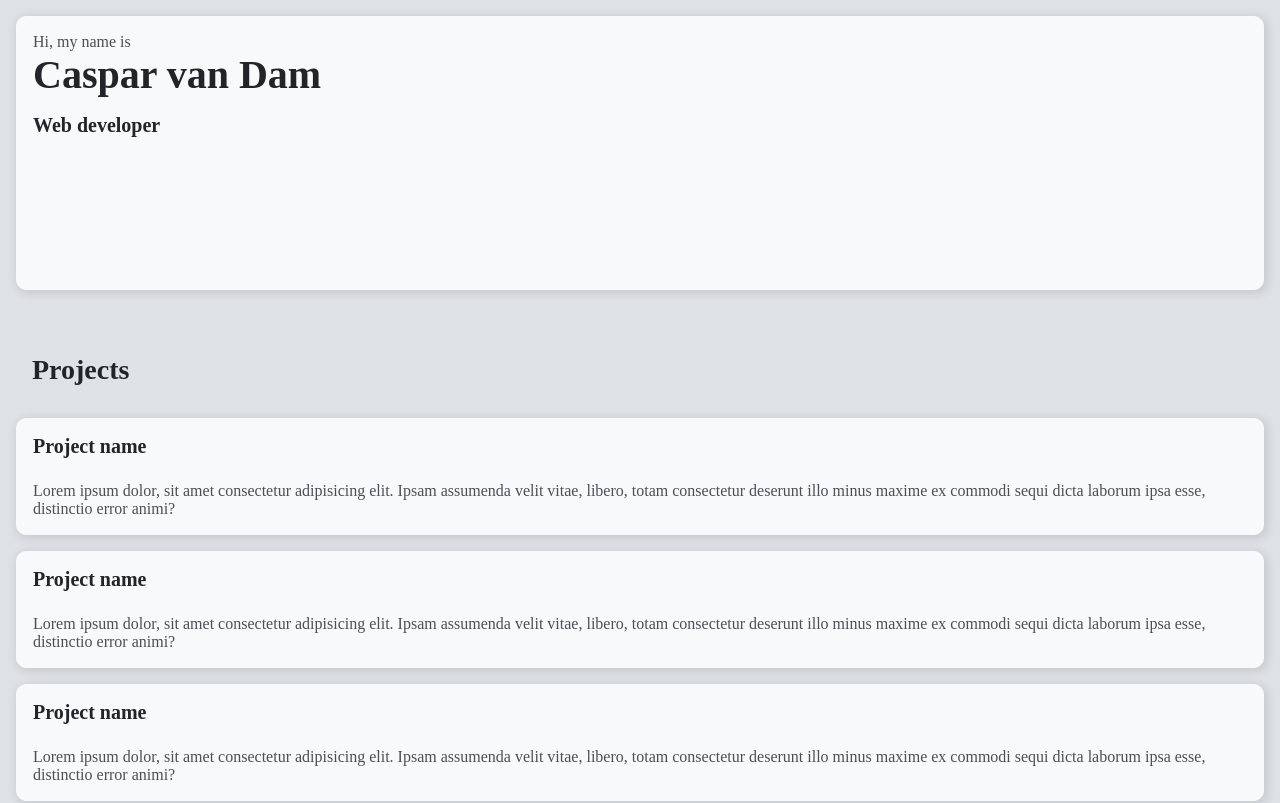
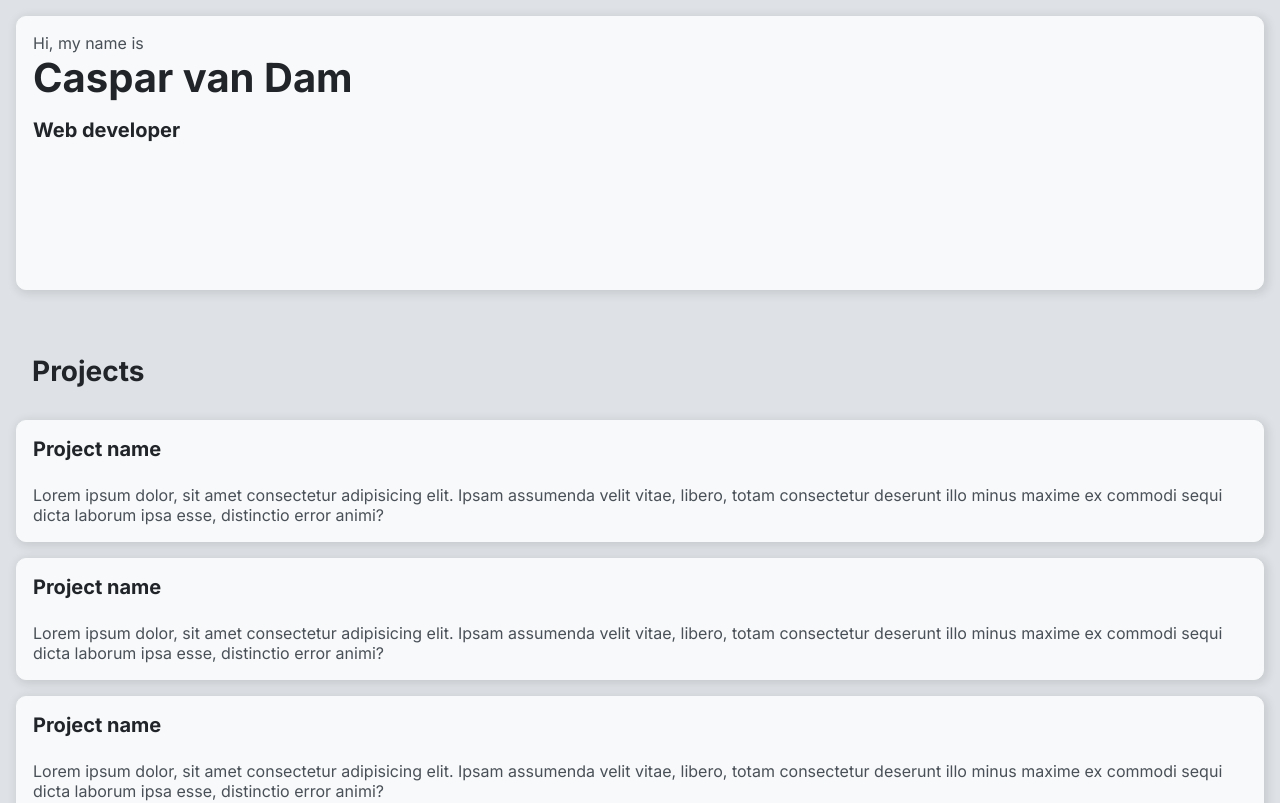
Before and after one commit to crvdam/portfolio_v3, a React (Vite) app in the folder portfolio_v3/: page / in a window 1280 px wide. Shown: the top 803 px of the page. Built offline with nearby package versions, Linux system fonts and the light colour scheme.

Commit message:
removed section title margin-left

```diff
--- a/portfolio_v3/index.html
+++ b/portfolio_v3/index.html
@@ -5,6 +5,12 @@
     <link rel="icon" type="image/svg+xml" href="/vite.svg" />
     <meta name="viewport" content="width=device-width, initial-scale=1.0" />
     <title>portfolio_v3</title>
+    <link rel="preconnect" href="https://fonts.googleapis.com" />
+    <link rel="preconnect" href="https://fonts.gstatic.com" crossorigin />
+    <link
+      href="https://fonts.googleapis.com/css2?family=Inter:ital,opsz,wght@0,14..32,100..900;1,14..32,100..900&display=swap"
+      rel="stylesheet"
+    />
   </head>
   <body>
     <div id="root"></div>
--- a/portfolio_v3/src/index.css
+++ b/portfolio_v3/src/index.css
@@ -9,6 +9,9 @@
 
   background-color: var(--bg-primary);
   color: var(--clr-text);
+
+  font-family: "Inter", sans-serif;
+  font-optical-sizing: auto;
 }
 
 * {
```
